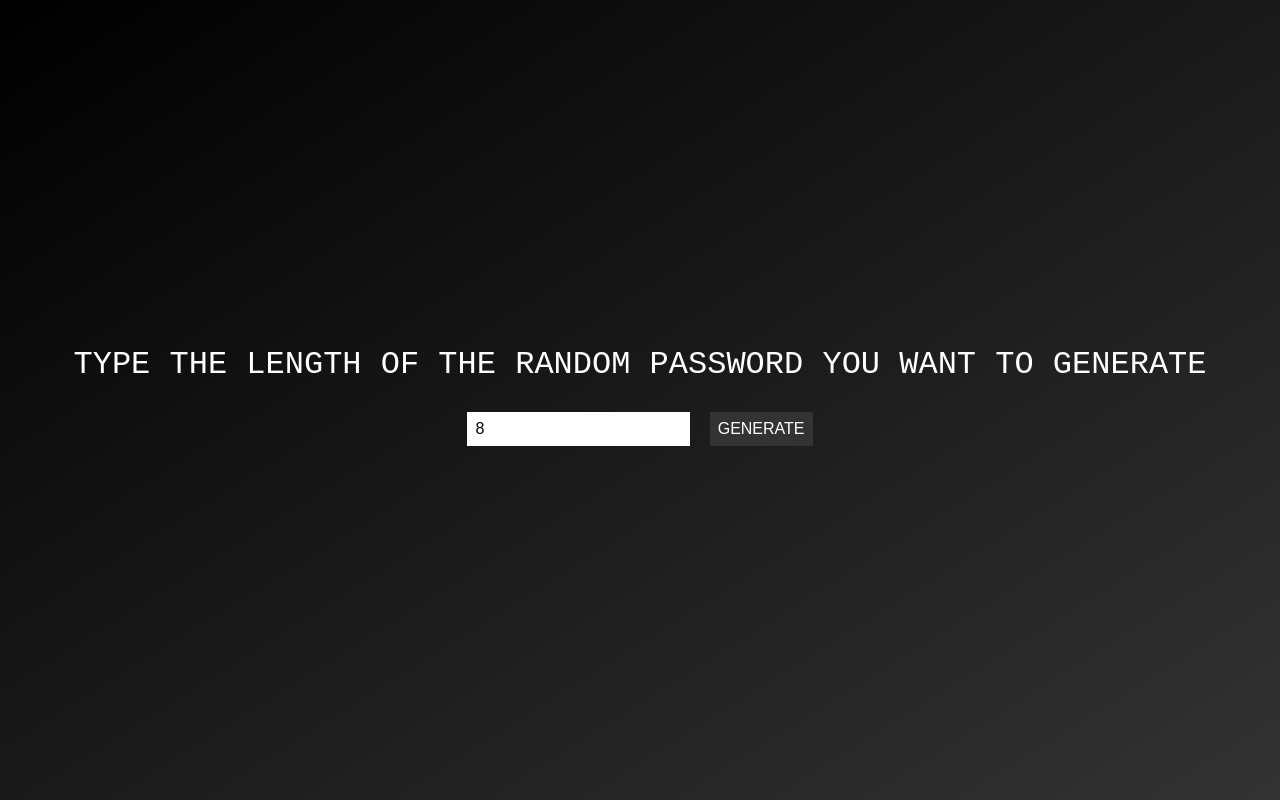
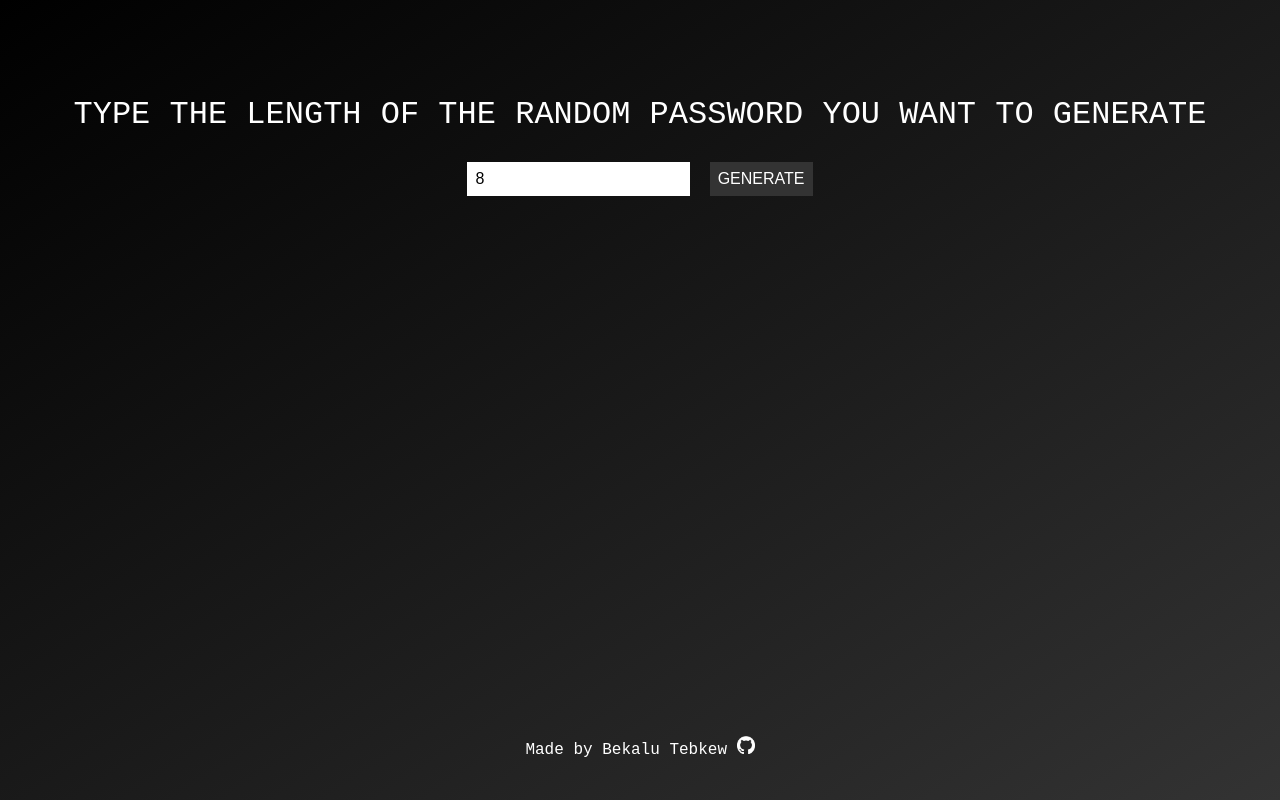
Before and after one commit to bekaluTebkew/randomPasswordGenerator, a plain HTML site: page index.html in a window 1280 px wide. Drawn offline with Linux system fonts and the light colour scheme.

Commit message:
Added favicon and contact info

```diff
--- a/index.html
+++ b/index.html
@@ -1,14 +1,18 @@
-<!DOCTYPE html>
+<!doctype html>
 <html lang="en">
   <head>
     <meta charset="UTF-8" />
     <meta name="viewport" content="width=device-width, initial-scale=1.0" />
     <title>Random Password Generator</title>
     <link rel="stylesheet" href="style.css" />
+
+    <link rel="icon" type="image/png" href="favicon.png" />
   </head>
   <body>
     <div class="container">
-        <p>Type the length of the random password you want to generate</p>
+      <p class="header">
+        Type the length of the random password you want to generate
+      </p>
       <form class="actions">
         <input
           class="value8"
@@ -17,10 +21,17 @@
           name="input length"
           id="length"
           value="8"
+          max="100"
         />
         <button class="btn-generate">Generate</button>
       </form>
       <div class="passkey"></div>
+      <span class="link-box">
+        <a href="https://github.com/bekaluTebkew">
+          Made by Bekalu Tebkew
+          <img src="github-logo.png" width="18px" />
+        </a>
+      </span>
     </div>
     <script>
       const generateBtn = document.querySelector(".btn-generate");
@@ -36,7 +47,7 @@
       };
 
       generateBtn.addEventListener("click", function (length) {
-        length.preventDefault()
+        length.preventDefault();
         length = passwordLength.value;
 
         const charset =
@@ -50,7 +61,7 @@
         }
 
         password.insertAdjacentHTML("afterbegin", `<p class="blank"></p>`);
-        password.innerHTML = `<p class="generated-password">${result}</p><button onclick="copyToClipboard()">Copy Password</button>`;
+        password.innerHTML = `<p class="generated-password">${result.slice(0, 100)}</p><button onclick="copyToClipboard()">Copy Password</button>`;
 
         return result;
       });
--- a/style.css
+++ b/style.css
@@ -7,15 +7,35 @@ body {
   font-family: monospace;
 }
 
+html,
+body {
+  margin: 0;
+  height: 100%;
+  overflow: hidden;
+  width: 100vw;
+}
+
 .container {
+  display: grid;
+  overflow: hidden;
 
-  display: flex;
+  align-items: center;
+  grid-template-rows: auto auto 1fr;
   height: 100%;
   flex-direction: column;
   justify-content: center;
   gap: 1rem;
   align-items: center;
   background: linear-gradient(to top left, #333, black);
+}
+
+.header {
+  margin-top: 8rem;
+}
+
+.actions {
+  align-self: center;
+  justify-self: center;
 }
 
 button {
@@ -26,7 +46,19 @@ button {
   font-size: 1rem;
   cursor: pointer;
   text-transform: uppercase;
+}
 
+.link-box {
+  display: flex;
+  position: absolute;
+  top: 92%;
+  /*left: 50%;*/
+  width: 100%;
+  margin: 0 auto;
+  flex-direction: column;
+  align-items: center;
+  justify-content: center;
+  margin-bottom: 1rem;
 }
 
 input {
@@ -39,22 +71,29 @@ input {
   text-transform: uppercase;
   text-align: center;
   margin: 0.5rem;
-
+  margin-top: 6rem;
 }
 
 .passkey {
   display: grid;
   align-items: center;
   justify-content: center;
+  margin-bottom: 10rem;
 }
 
 .passkey p {
   border: #333 dashed 0.5rem;
   padding: 1rem;
-
+  font-size: 1.8rem;
   text-wrap: wrap;
   width: 80vw;
   overflow-wrap: break-word;
   text-align: center;
   word-wrap: break-word;
 }
+
+a {
+  text-decoration: none;
+  color: inherit;
+  font-size: 1rem;
+}
```
Also changed, not shown: favicon.png (added), github-logo.png (added). Lines whose indentation alone changed are shown as unchanged.
